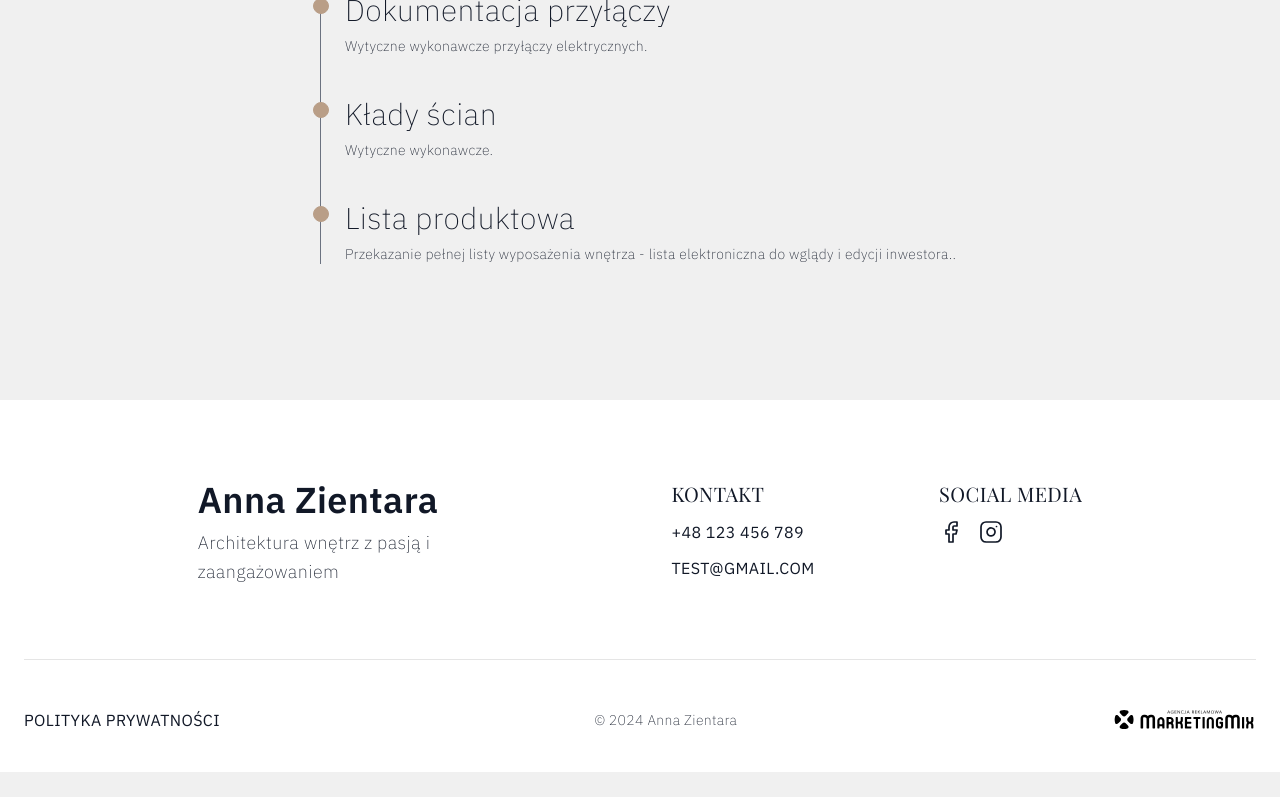
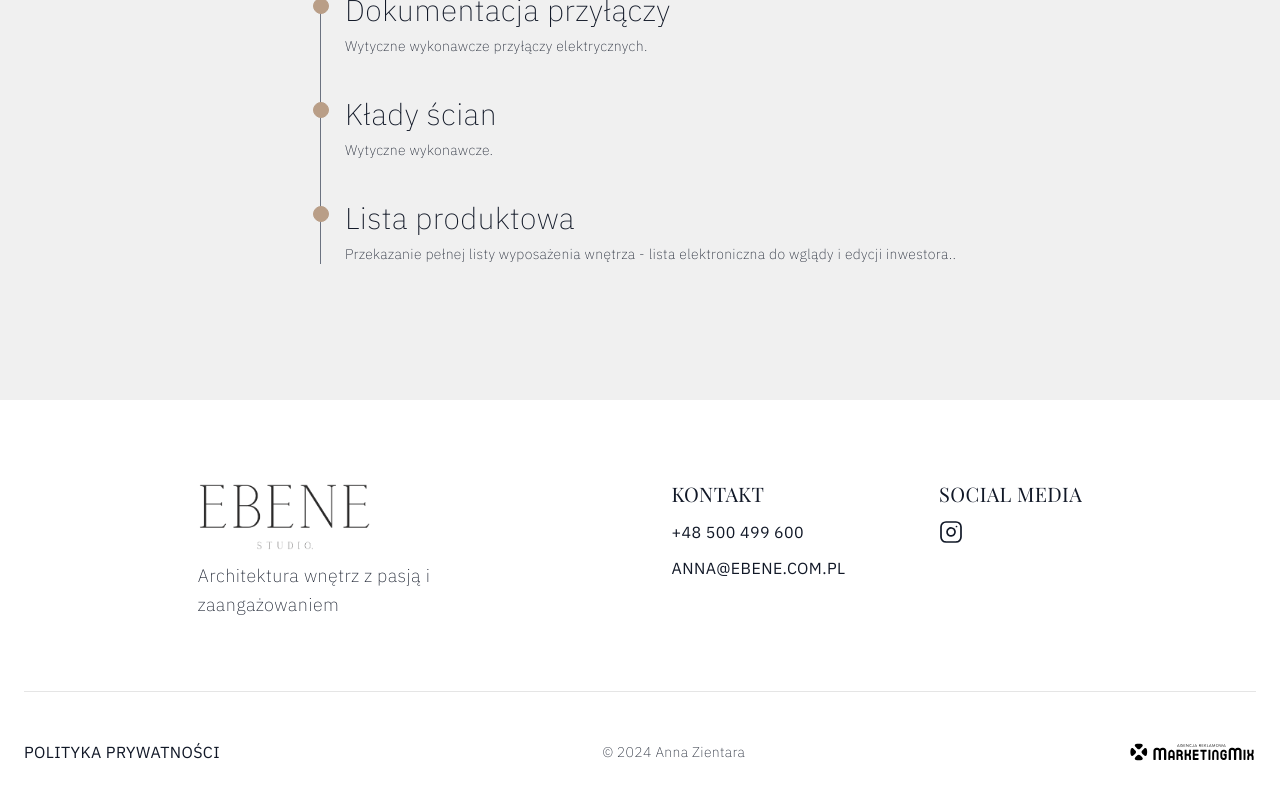
Before and after one commit to marekgacekdev45/anna-zientara-portfolio, a Next.js app: page /process in a window 1280 px wide. Shown: the part 2000-2797 px from the top of the page. Before the commit the page ends 2772 px from the top, so only its background shows below. Built offline with nearby package versions, Linux system fonts and the light colour scheme; no server answers.

Commit message:
update logo and contact information

```diff
--- a/app/utils/socials.tsx
+++ b/app/utils/socials.tsx
@@ -1,10 +1,6 @@
 import { Facebook, Instagram } from 'lucide-react'
 
 export const socials = [
-	{
-		label: 'Facebook',
-		href: '#',
-		icon: <Facebook strokeWidth={1.7} className='hover:scale-105 ' />,
-	},
-	{ label: 'Instagram', href: '#', icon: <Instagram strokeWidth={1.7} className='hover:scale-105 ' /> },
+
+	{ label: 'Instagram', href: 'https://www.instagram.com/annazientara.ebene', icon: <Instagram strokeWidth={1.7} className='hover:scale-105 ' /> },
 ]
--- a/components/footer.tsx
+++ b/components/footer.tsx
@@ -5,12 +5,15 @@ import { socials } from '@/app/utils/socials'
 
 import mmLight from '@/public/icons/mm--light.svg'
 import mmDark from '@/public/icons/mm--dark.svg'
+
+import logoLight from '@/public/logo--light.png'
+import logoDark from '@/public/logo--dark.png'
+
 import BaseLink from '@/components/base-link'
 
 import FooterCurrentYear from '@/components/footer-current-year'
 
 const Footer = () => {
-
 	return (
 		<footer className='bg-white dark:bg-black'>
 			{/* CONTAINER */}
@@ -20,7 +23,8 @@ const Footer = () => {
 					{/* logo */}
 					<div className=' flex flex-col text-center  md:text-left items-center  md:items-start gap-2 w-full  md:max-w-[300px]  '>
 						<Link href='/' className='text-3xl sm:text-4xl font-semibold'>
-							Anna Zientara
+							<Image src={logoLight} alt='logo Ebene Studio by Anna Zientara' width={175}height={72} className='hidden dark:block' />
+							<Image src={logoDark} alt='logo Ebene Studio by Anna Zientara' width={175} height={72} className='block dark:hidden' />
 						</Link>
 						<p className='text'>Architektura wnętrz z pasją i zaangażowaniem</p>
 					</div>
@@ -30,13 +34,17 @@ const Footer = () => {
 							<h2 className='text-xl font-heading  uppercase '>Kontakt</h2>
 							<ul className='space-y-3'>
 								<li>
-									<BaseLink href='tel:+48555444444' noArrow small className='after:bg-black dark:after:bg-white'>
-										+48 123 456 789
+									<BaseLink href='tel:+48500499600' noArrow small className='after:bg-black dark:after:bg-white'>
+										+48 500 499 600
 									</BaseLink>
 								</li>
 								<li>
-									<BaseLink href='mailto:test@gmail.com' noArrow small className='after:bg-black dark:after:bg-white'>
-										test@gmail.com
+									<BaseLink
+										href='mailto:anna@ebene.com.pl'
+										noArrow
+										small
+										className='after:bg-black dark:after:bg-white'>
+										anna@ebene.com.pl
 									</BaseLink>
 								</li>
 							</ul>
@@ -67,11 +75,16 @@ const Footer = () => {
 					</BaseLink>
 
 					<p className='text !text-sm'>
-						<FooterCurrentYear/> Anna Zientara
+						<FooterCurrentYear /> Anna Zientara
 					</p>
-					<Link href='https://marketingmix.pl' target="_blank" rel='noreferrer nofollow' className='hover:scale-105 duration-300' aria-label='marketingmix.pl'>
-						<Image src={mmLight} alt='MarketingMix' width={134} height={22}  className='hidden dark:block w-36' />
-						<Image src={mmDark} alt='MarketingMix' width={134} height={22} className='block dark:hidden w-36' />
+					<Link
+						href='https://marketingmix.pl'
+						target='_blank'
+						rel='noreferrer nofollow'
+						className='hover:scale-105 duration-300'
+						aria-label='marketingmix.pl'>
+						<Image src={mmLight} alt='MarketingMix' width={128} height={20} className='hidden dark:block w-32' />
+						<Image src={mmDark} alt='MarketingMix' width={128} height={20} className='block dark:hidden w-32' />
 					</Link>
 				</div>
 			</div>
--- a/components/home/contact.tsx
+++ b/components/home/contact.tsx
@@ -14,20 +14,20 @@ import ContactImage from '@/public/kontakt.webp'
 const contactList = [
     {
         title: 'Telefon',
-        content: '+48 555 444 444',
-        link:"tel:+48555444444"
+        content: '+48 500 499 600',
+        link:"tel:+48500499600"
     },
     {
         title: 'Email',
-        content: 'test@gmail.com',
-        link:"mailto:test@gmail.com"
+        content: 'anna@ebene.com.pl',
+        link:"mailto:anna@ebene.com.pl"
     },
-    {
-        title: 'Adres',
-        content: 'testowa 123, 34-400 Test',
-        link:"#"
+    // {
+    //     title: 'Adres',
+    //     content: 'testowa 123, 34-400 Test',
+    //     link:"#"
 
-    },
+    // },
 ]
 
 const Contact = () => {
--- a/components/navbar.tsx
+++ b/components/navbar.tsx
@@ -3,9 +3,13 @@
 import { useState, useEffect } from 'react'
 import Link from 'next/link'
 
+import logoLight from '@/public/logo--light.png'
+import logoDark from '@/public/logo--dark.png'
+
 import NavLink from '@/components/nav-link'
 import ThemeToggler from '@/components/theme-toggler'
 import MobileMenu from './mobile-menu'
+import Image from 'next/image'
 
 export const navLinks = [
 	{ href: '/#o-mnie', label: 'O mnie' },
@@ -43,7 +47,7 @@ const Navbar = () => {
 				}`}>
 				{/* CONTAINER */}
 				<div
-					className={`flex justify-between items-center px-4 py-3 lg:py-5 max-w-[1800px] mx-auto ${
+					className={`flex justify-between items-center px-4 py-3 lg:py-4 max-w-[1800px] mx-auto ${
 						isScrolled ? 'border-none' : ' border-b border-gray-300'
 					}`}>
 					{/* links */}
@@ -53,7 +57,29 @@ const Navbar = () => {
 							className={`mr-12 text-3xl sm:text-4xl font-semibold font-heading ${
 								isScrolled ? 'text-fontDark dark:text-fontLight' : ''
 							}`}>
-							Anna Zientara
+							{!isScrolled && (
+								<Image src={logoLight} alt='logo Ebene Studio by Anna Zientara' width={120} height={30} />
+							)}
+							{isScrolled && (
+								<>
+									<Image
+										src={logoLight}
+										alt='logo Ebene Studio by Anna Zientara'
+										width={120}
+										height={50}
+										className='hidden dark:block'
+									/>
+									<Image
+										src={logoDark}
+										alt='logo Ebene Studio by Anna Zientara'
+										width={120}
+										height={50}
+										className='block dark:hidden'
+									/>
+								</>
+							)}
+
+
 						</Link>
 
 						<ul className='hidden lg:flex justify-center items-center gap-8'>
```
Also changed, not shown: public/logo--dark.png (added), public/logo--light.png (added).
